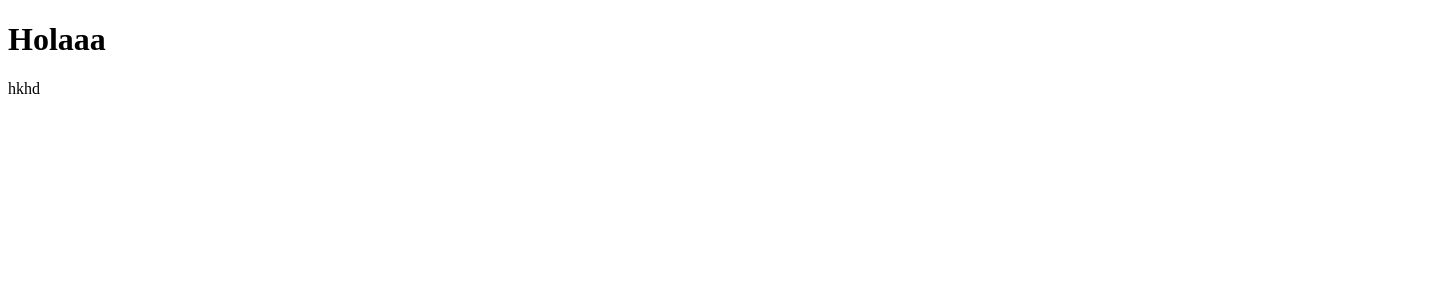
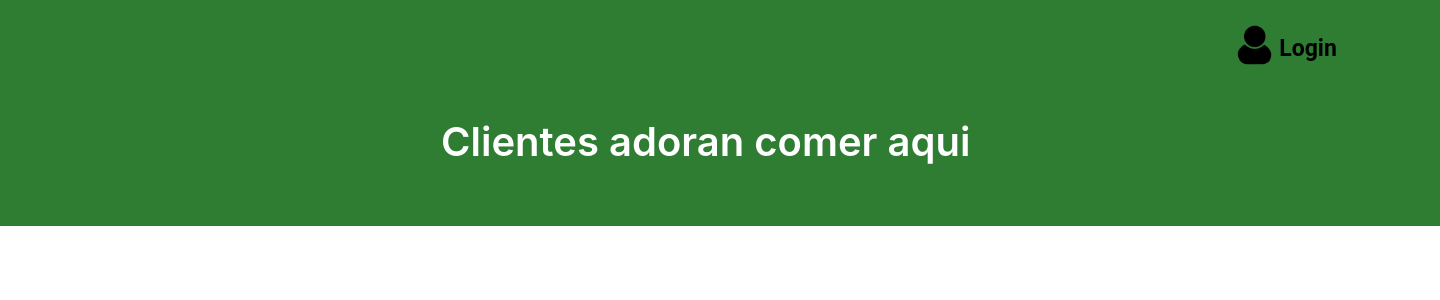
Before and after one commit to Gustavo-Vazquez9/Proyecto-Angular, an Angular app in the folder Costeo/: page / in a window 1280 px wide. Shown: the top 300 px of the page, 1440 px wide, since content can reach past the window. Built offline with nearby package versions, Linux system fonts and the light colour scheme.

Commit message:
Se creo la carpeta Costeo donde se creo el componente header

```diff
--- /dev/null
+++ b/Costeo/src/app/Costeo/header/costeo-header/costeo-header.component.html
@@ -0,0 +1,11 @@
+<div class="header">
+  <div class="imagenLogin">
+    <img src="../../../../assets/img/user.png" alt="">
+  </div>
+  <div class="textoLogin">
+    <h4>Login</h4>
+  </div>
+  <div class="textoLoginPresentacion">
+    <h4>Clientes adoran comer aqui</h4>
+  </div>
+</div>
--- /dev/null
+++ b/Costeo/src/app/Costeo/header/costeo-header/costeo-header.component.scss
@@ -0,0 +1,58 @@
+.header{
+  position: absolute;
+  width: 1440px;
+  height: 227px;
+  left: 0px;
+  top: -1px;
+  background: #2E7D32;
+
+  .imagenLogin{
+    position: absolute;
+    width: 50px;
+    height: 50px;
+    left: 1228px;
+    top: 24px;
+    border-radius: 50px;
+
+    img{
+      width: 100%;
+    }
+  }
+
+  .textoLogin{
+    position: absolute;
+    width: 76px;
+    height: 35px;
+    left: 1270px;
+    top: 1px;
+    cursor: pointer;
+
+    h4{
+      font-family: 'Roboto';
+      font-style: normal;
+      font-weight: 700;
+      font-size: 23px;
+      line-height: 35px;
+      text-align: center;
+
+      color: #000000;
+    }
+  }
+  .textoLoginPresentacion{
+    position: absolute;
+    width: 534px;
+    height: 92px;
+    left: 441px;
+    top: 66px;
+
+    h4{
+      font-family: 'Inter';
+      font-style: normal;
+      font-weight: 600;
+      font-size: 40px;
+      line-height: 48px;
+
+      color: #FFFFFF;
+    }
+  }
+}
--- /dev/null
+++ b/Costeo/src/app/Costeo/header/costeo-header/costeo-header.component.ts
@@ -0,0 +1,15 @@
+import { Component, OnInit } from '@angular/core';
+
+@Component({
+  selector: 'app-costeo-header',
+  templateUrl: './costeo-header.component.html',
+  styleUrls: ['./costeo-header.component.scss']
+})
+export class CosteoHeaderComponent implements OnInit {
+
+  constructor() { }
+
+  ngOnInit(): void {
+  }
+
+}
--- a/Costeo/src/app/app.component.html
+++ b/Costeo/src/app/app.component.html
@@ -1 +1 @@
-<h1>Holaaa</h1>
+<app-costeo-header></app-costeo-header>
--- a/Costeo/src/app/app.module.ts
+++ b/Costeo/src/app/app.module.ts
@@ -3,10 +3,12 @@ import { BrowserModule } from '@angular/platform-browser';
 
 import { AppRoutingModule } from './app-routing.module';
 import { AppComponent } from './app.component';
+import { CosteoHeaderComponent } from './costeo/header/costeo-header/costeo-header.component';
 
 @NgModule({
   declarations: [
-    AppComponent
+    AppComponent,
+    CosteoHeaderComponent
   ],
   imports: [
     BrowserModule,
--- a/Costeo/src/index.html
+++ b/Costeo/src/index.html
@@ -9,6 +9,5 @@
 </head>
 <body>
   <app-root></app-root>
-  hkhd
 </body>
 </html>
```
Also changed, not shown: Costeo/src/assets/img/user.png (added).
